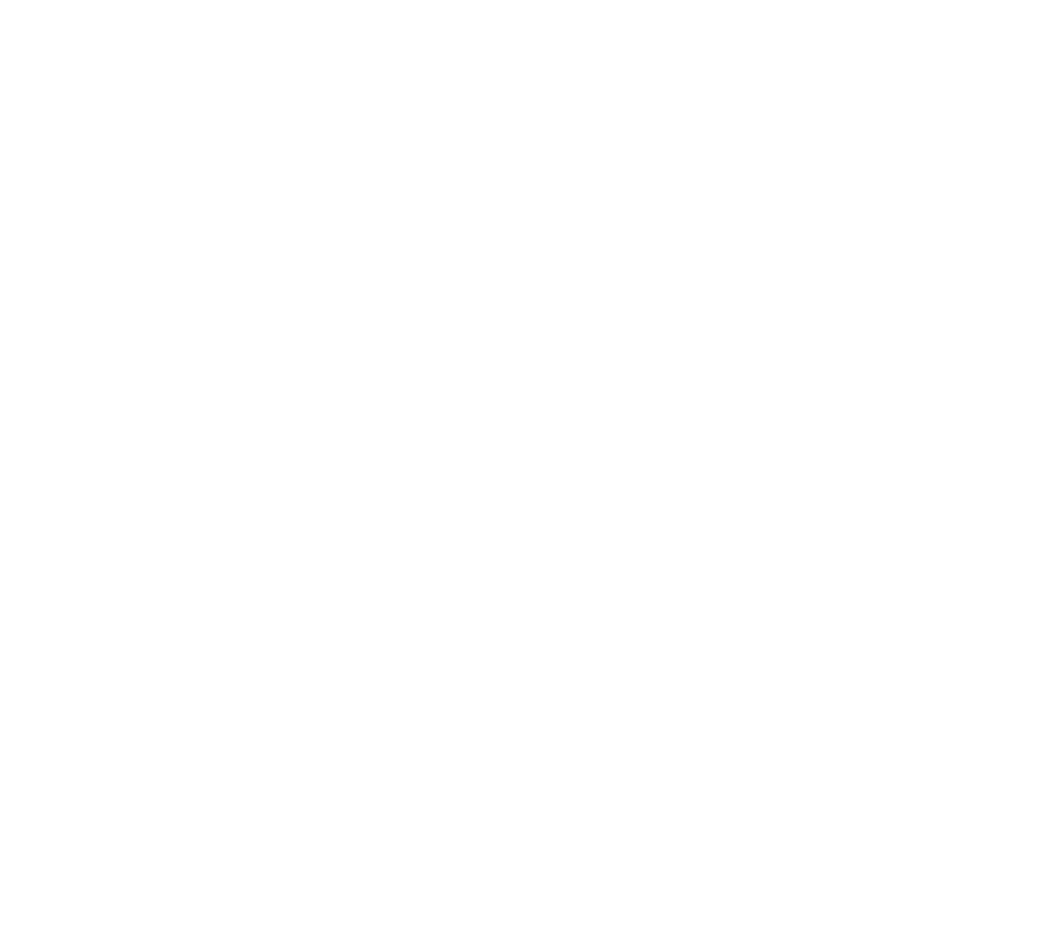
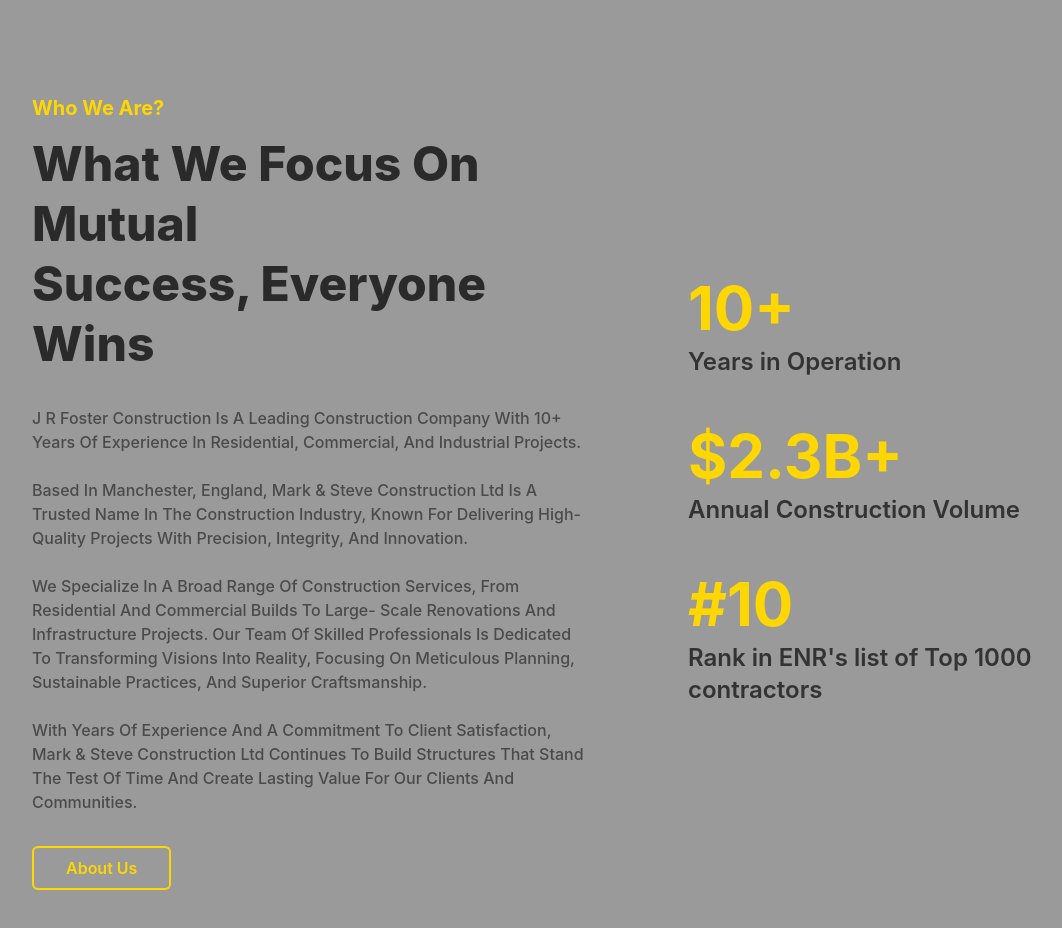
Before and after one commit to mashargujjar5/cunstruction-LTD, a React (Vite) app: page / in a window 1280 px wide. Shown: the part 1240-2168 px from the top of the page, without its empty margins (0-1062 px from the left). Before the commit the page ends 910 px from the top, so only its background shows below. Built offline with nearby package versions, Linux system fonts and the light colour scheme.

Commit message:
feat: add AboutSection component and integrate it into App layout

```diff
--- a/src/App.jsx
+++ b/src/App.jsx
@@ -1,12 +1,14 @@
 import React from 'react';
 import Navbar from './components/Navbar';
 import HeroSection from './components/HeroSection';
+import AboutSection from './components/AboutSection';
 
 function App() {
   return (
     <div className="min-h-screen bg-gray-50">
       <Navbar />
       <HeroSection />
+      <AboutSection />
     </div>
   );
 }
--- /dev/null
+++ b/src/components/AboutSection.jsx
@@ -0,0 +1,123 @@
+import React, { useRef, useState, useEffect } from "react";
+import { useInView, animate } from "framer-motion";
+
+const AnimatedNumber = ({ value, prefix = "", suffix = "", decimals = 0, duration = 2.5 }) => {
+  const ref = useRef(null);
+  const isInView = useInView(ref, { once: true, amount: 0.1 });
+  const [display, setDisplay] = useState(0);
+
+  useEffect(() => {
+    if (isInView) {
+      const controls = animate(0, value, {
+        duration: duration,
+        ease: "easeOut",
+        onUpdate(v) {
+          setDisplay(v);
+        }
+      });
+      return () => controls.stop();
+    }
+  }, [isInView, value, duration]);
+
+  return (
+    <span ref={ref}>
+      {prefix}
+      {display.toFixed(decimals)}
+      {suffix}
+    </span>
+  );
+};
+
+const AboutSection = () => {
+  return (
+    <section className="bg-[#9A9A9A] py-16 md:py-24 px-4 sm:px-6 lg:px-8">
+      <div className="max-w-7xl mx-auto">
+        {/* Top Centered Content */}
+        <div className="text-center mb-16 md:mb-24">
+          <h2 className="text-white text-4xl md:text-5xl lg:text-6xl font-bold mb-6">
+            Building Dreams, One<br />Project At A Time.
+          </h2>
+          <p className="text-white text-base md:text-lg max-w-4xl mx-auto font-medium leading-relaxed">
+            At J R Foster Construction, We Don't Just Build Structures—We Build Trust, Reliability, And Lasting
+            Relationships. With Years Of Expertise In Residential, Commercial, And Infrastructure Projects, We Are
+            Committed To Delivering Excellence In Every Brick We Lay.
+          </p>
+        </div>
+
+        {/* Two Column Layout */}
+        <div className="grid grid-cols-1 lg:grid-cols-2 gap-12 lg:gap-24">
+          {/* Left Column - Text Content */}
+          <div>
+            <h3 className="text-[#FFD700] text-xl font-bold mb-3">
+              Who We Are?
+            </h3>
+            <h2 className="text-[#2A2A2A] text-4xl md:text-5xl font-extrabold mb-8 leading-tight">
+              What We Focus On Mutual<br />Success, Everyone Wins
+            </h2>
+
+            <div className="space-y-6 text-[#4A4A4A] text-sm md:text-base font-medium">
+              <p>
+                J R Foster Construction Is A Leading Construction Company With 10+ Years Of Experience In Residential,
+                Commercial, And Industrial Projects.
+              </p>
+              <p>
+                Based In Manchester, England, Mark & Steve Construction Ltd Is A Trusted Name In The Construction
+                Industry, Known For Delivering High-Quality Projects With Precision, Integrity, And Innovation.
+              </p>
+              <p>
+                We Specialize In A Broad Range Of Construction Services, From Residential And Commercial Builds To Large-
+                Scale Renovations And Infrastructure Projects. Our Team Of Skilled Professionals Is Dedicated To
+                Transforming Visions Into Reality, Focusing On Meticulous Planning, Sustainable Practices, And Superior
+                Craftsmanship.
+              </p>
+              <p>
+                With Years Of Experience And A Commitment To Client Satisfaction, Mark & Steve Construction Ltd
+                Continues To Build Structures That Stand The Test Of Time And Create Lasting Value For Our Clients And
+                Communities.
+              </p>
+            </div>
+
+            <button className="mt-8 border-2 border-[#FFD700] text-[#FFD700] hover:bg-[#FFD700] hover:text-black font-semibold py-2 px-8 rounded-md transition-colors duration-300">
+              About Us
+            </button>
+          </div>
+
+          {/* Right Column - Stats */}
+          <div className="flex flex-col justify-center space-y-12">
+            {/* Stat 1 */}
+            <div>
+              <div className="text-[#FFD700] text-5xl md:text-6xl font-bold mb-2">
+                <AnimatedNumber value={10} suffix="+" />
+              </div>
+              <p className="text-[#333333] text-xl md:text-2xl font-semibold">
+                Years in Operation
+              </p>
+            </div>
+
+            {/* Stat 2 */}
+            <div>
+              <div className="text-[#FFD700] text-5xl md:text-6xl font-bold mb-2">
+                <AnimatedNumber value={2.3} prefix="$" suffix="B+" decimals={1} />
+              </div>
+              <p className="text-[#333333] text-xl md:text-2xl font-semibold">
+                Annual Construction Volume
+              </p>
+            </div>
+
+            {/* Stat 3 */}
+            <div>
+              <div className="text-[#FFD700] text-5xl md:text-6xl font-bold mb-2">
+                <AnimatedNumber value={10} prefix="#" />
+              </div>
+              <p className="text-[#333333] text-xl md:text-2xl font-semibold">
+                Rank in ENR's list of Top 1000<br />contractors
+              </p>
+            </div>
+          </div>
+        </div>
+      </div>
+    </section>
+  );
+};
+
+export default AboutSection;
```
